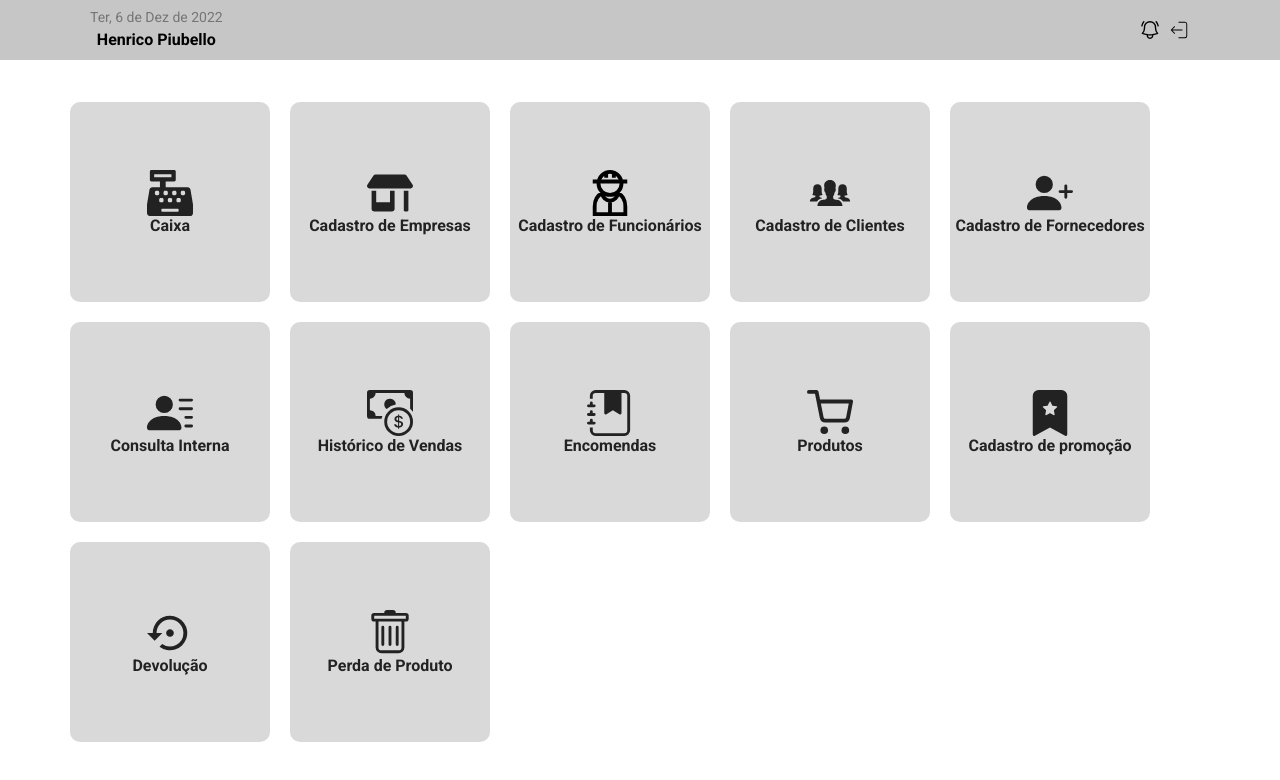
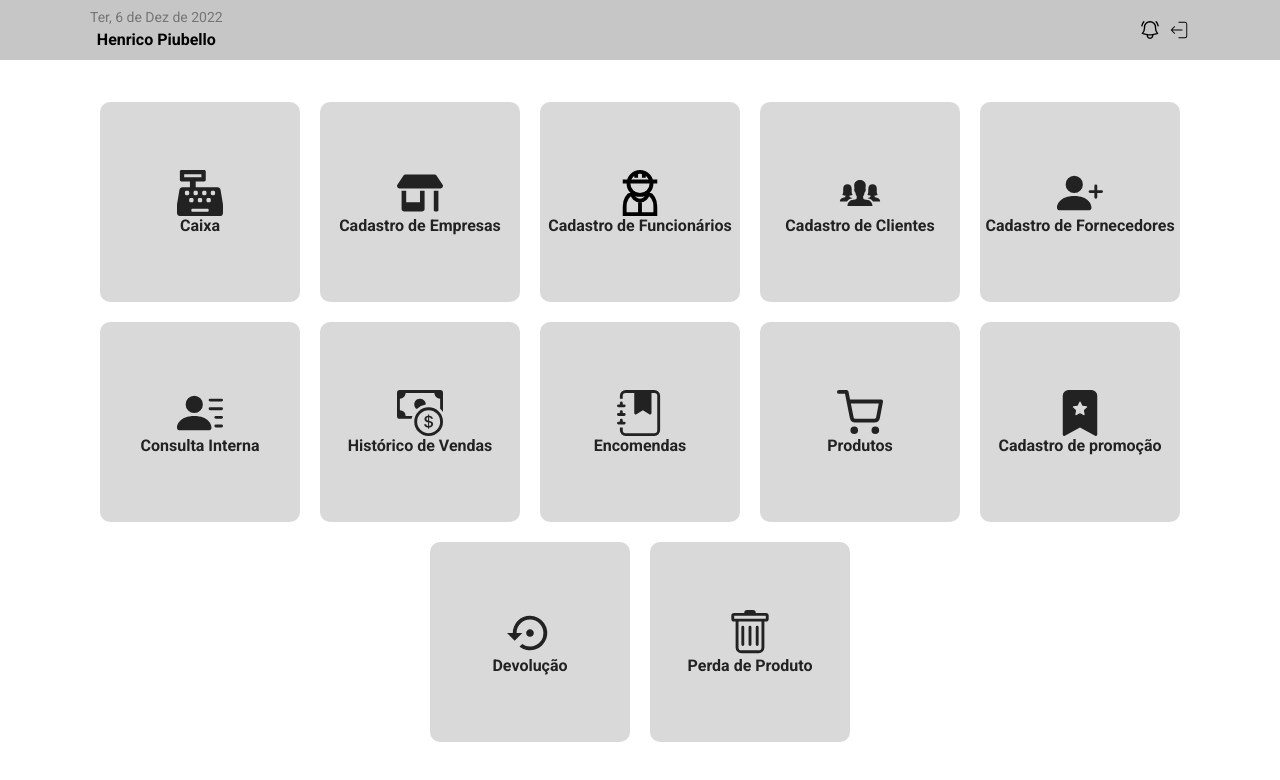
Before and after one commit to henricop/lucas-butcher, a React (Create React App) app in the folder web/: page / in a window 1280 px wide. Shown: the top 780 px of the page. Built offline with nearby package versions, Linux system fonts and the light colour scheme.

Commit message:
feat: added search process

```diff
--- a/web/src/layout/components/Search/index.jsx
+++ b/web/src/layout/components/Search/index.jsx
@@ -4,7 +4,7 @@ function Finder(props){
        return(
         <Container width={props.width}>
             <h1 className='title'>{props.title}</h1>
-            <input type={props.type} placeholder={props.placeholder}/>
+            <input type={props.type} placeholder={props.placeholder} onChange={e => props.setSearch(e.target.value)}/>
         </Container>
     )
 }
--- a/web/src/pages/ConsultaInterna/index.jsx
+++ b/web/src/pages/ConsultaInterna/index.jsx
@@ -1,19 +1,21 @@
 import { Section, TemplateContent } from '../../Components/Layout';
+import {useState} from 'react';
 import ButtonDefault from '../../layout/components/ButtonDefault';
 import UserList from '../../layout/components/Forms/Table';
 import InputSelect from '../../layout/components/InputSelect';
 import Search from '../../layout/components/Search';
 
-import { Container } from './styles';
+import { Container,TitleNotExist } from './styles';
 
 
 function ConsultaInterna(){
+  const[search, setSearch] = useState("");
   const tableHead = ["Tipo", "email", "CPF/CNPJ", "Telefone", "Data de Cadastro"]
 
   const tableItems = [
   {"id": 1234, "name": "Usuario 01", "type": "Cliente", "email": "example@example.com", "cpf": "120.123.123-45", "phone": "(xx) xxxx-xxxx", "register_date": "00/00/0000"},
   {"id": 4321, "name": "Funcionário 01", "type": "Funcionario", "email": "example@example.com", "cpf": "321.321.321-12", "phone": "(xx) xxxx-xxxx", "register_date": "00/00/0000"},
-  {"id": 5342, "name": "Usuario 01", "type": "Cliente", "email": "example@example.com", "cpf": "120.123.123-45", "phone": "(xx) xxxx-xxxx", "register_date": "00/00/0000"},
+  {"id": 5342, "name": "Usuario 02", "type": "Cliente", "email": "example@example.com", "cpf": "120.123.123-45", "phone": "(xx) xxxx-xxxx", "register_date": "00/00/0000"},
   {"id": 5434, "name": "Empresa 01", "type": "Empresa", "email": "example@example.com", "cpf": "321.321.321-12", "phone": "(xx) xxxx-xxxx", "register_date": "00/00/0000"},
   {"id": 4921, "name": "Empresa 02", "type": "Empresa", "email": "example@example.com", "cpf": "120.123.123-45", "phone": "(xx) xxxx-xxxx", "register_date": "00/00/0000"},
   {"id": 5828, "name": "Funcionário 02", "type": "Funcionario", "email": "example@example.com", "cpf": "321.321.321-12", "phone": "(xx) xxxx-xxxx", "register_date": "00/00/0000"},
@@ -28,16 +30,22 @@ function ConsultaInterna(){
           <div className='wrapper'>
             <h1>Consulta Interna</h1>
             <section className='input-section'>
-              <Search width="700px" title="Busque por pessoas ou empresas" placeholder="Digite o nome ou código do cliente, funcionário ou empresa"/>
+              <Search width="700px" title="Busque por pessoas ou empresas" setSearch={setSearch}  placeholder="Digite o nome ou código do cliente, funcionário ou empresa"/>
               <InputSelect width="200px" title="Tipo" name="tipo" id="tipo" options={options}/>
               <ButtonDefault text="Buscar" width="200px" margin="50px 0px"/>
             </section>
-            <UserList titles={tableHead}
-            name={'name'}
-            id={'id'}
-            itemKeys={['type', 'email', 'cpf', 'phone', 'register_date']}
-            cellwidth="200px"
-            items={tableItems}/>
+            {
+              tableItems.filter(elem => elem.name.includes(search)).length > 0 ? (
+                <UserList titles={tableHead}
+                name={'name'}
+                id={'id'}
+                itemKeys={['type', 'email', 'cpf', 'phone', 'register_date']}
+                cellwidth="200px"
+                items={tableItems.filter(elem => elem.name.includes(search))}/>) :
+
+                <TitleNotExist>Não existe resultados</TitleNotExist>
+            }
+
           </div>
         </Container>
       </TemplateContent>
--- a/web/src/pages/ConsultaInterna/styles.js
+++ b/web/src/pages/ConsultaInterna/styles.js
@@ -38,3 +38,9 @@ export const Container = styled.div`
     width: 100%;
   }
 `;
+export const TitleNotExist = styled.span`
+  font-size: 14px;
+  font-weight: bold;
+  margin: 0 auto;
+
+`;
--- a/web/src/pages/Home/styles.js
+++ b/web/src/pages/Home/styles.js
@@ -8,14 +8,13 @@ export const Container = styled.div`
 `;
 
 export const TemplateContentStyle = styled(TemplateContent)`
-  display: grid;
-  grid-template-columns: repeat(auto-fill, minmax(250px, 250px));
+  display: flex;
+  justify-content:center;
+  align-items:center;
+  justify-items:center;
+  max-width: 1400px;
   flex-wrap: wrap;
-  gap: 20px;
-  justify-items:center;
-  @media(max-width: 1300px){
-    grid-template-columns: repeat(auto-fill, minmax(200px, 200px));
-  }
+  gap:20px;
 `;
 
 export const CardItem = styled.div`
```
